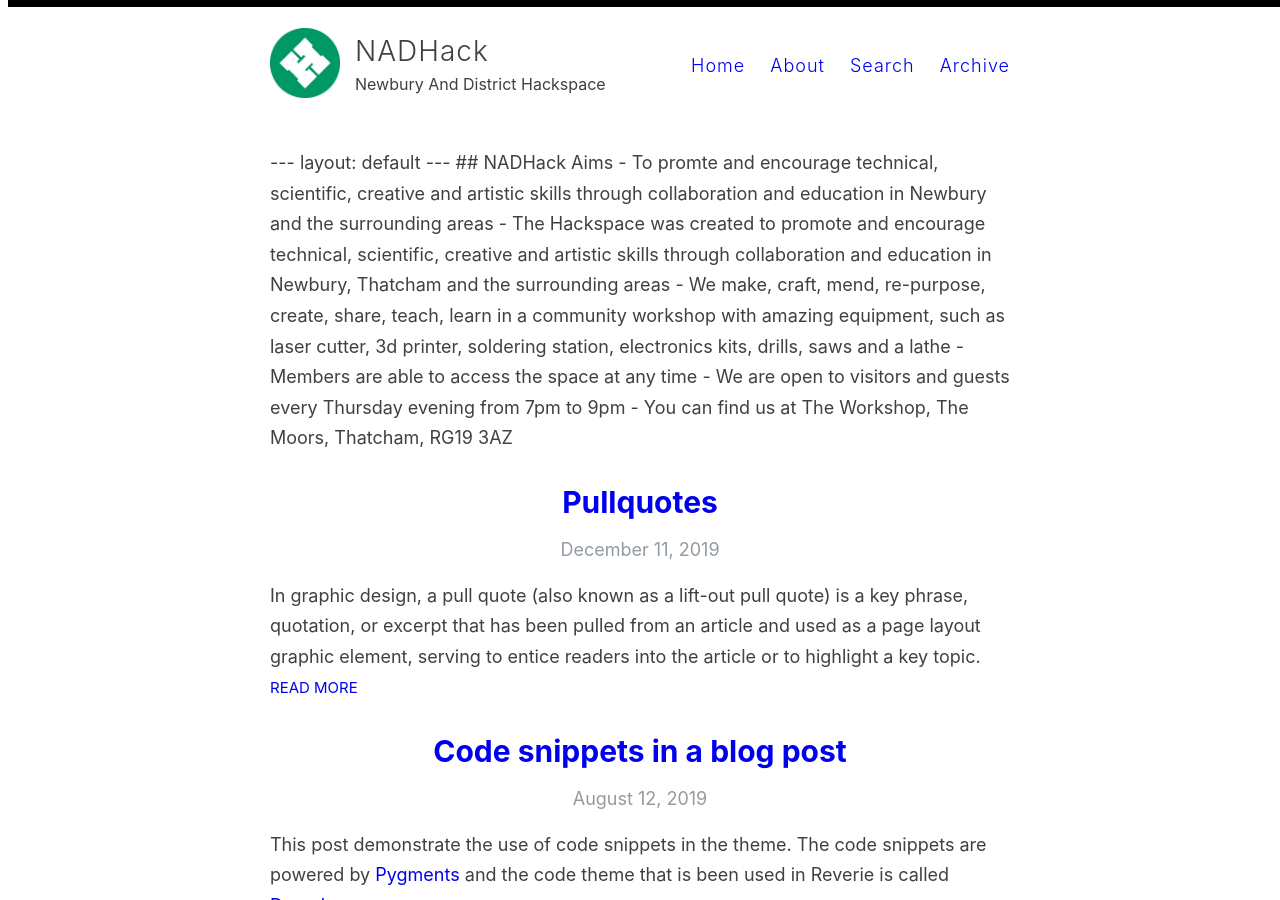
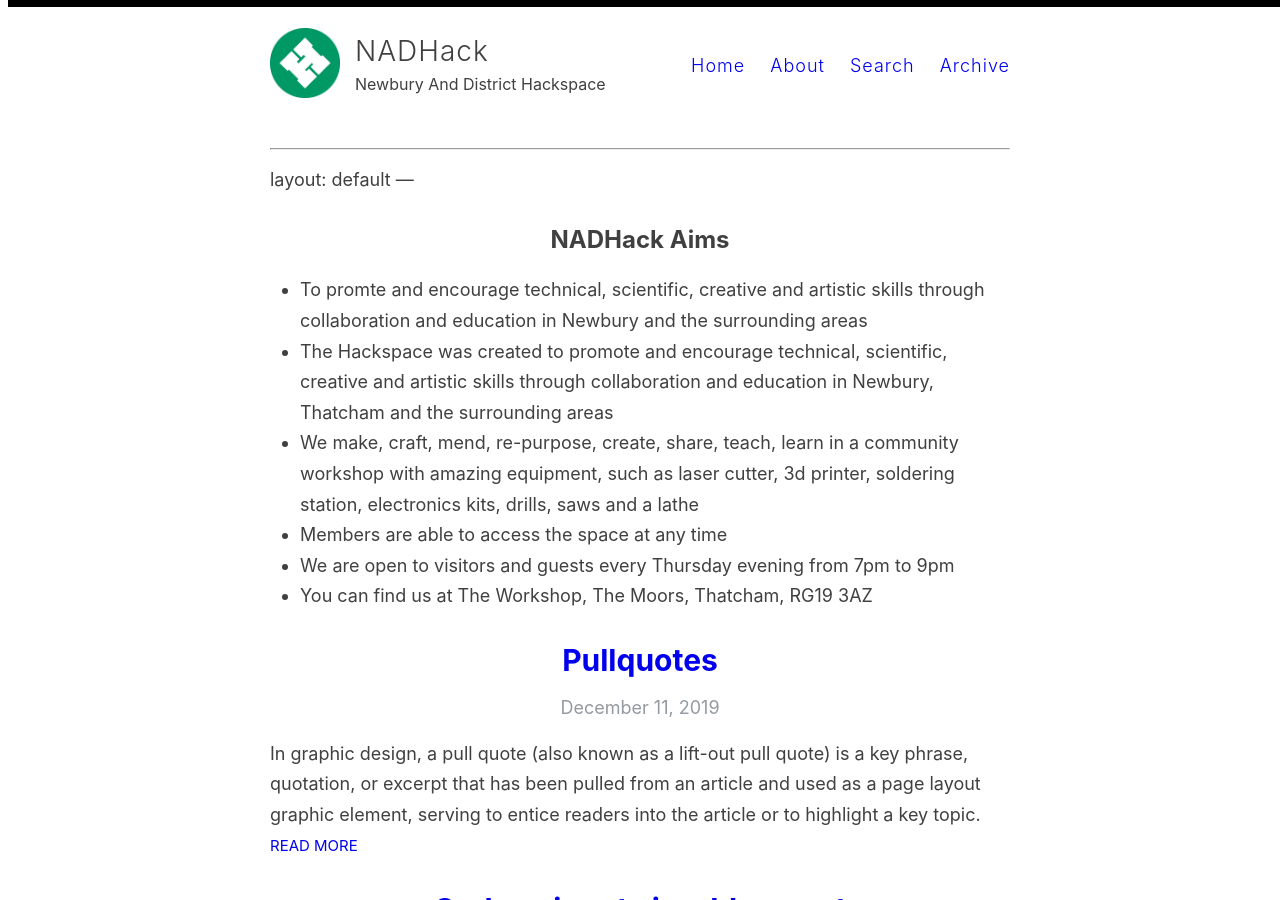
Before and after one commit to nadhack/nhsite, a Jekyll site: the page built from index.html, in a window 1280 px wide and 900 px high. Built offline with Jekyll 4.4.1, drawn with Linux system fonts in a browser that asks for light colours; the list of posts is cut into pages by our own code; part of the change alters nothing that is shown.

```diff
--- a/index.html
+++ b/index.html
@@ -2,7 +2,8 @@
 layout: default
 ---
 
-{% include aims.md %}
+{% capture aims_include %}{% include aims.md %}{% endcapture %}
+{{ aims_include | markdownify }}
 
 <div class="posts">
   {% for post in paginator.posts %}
```
